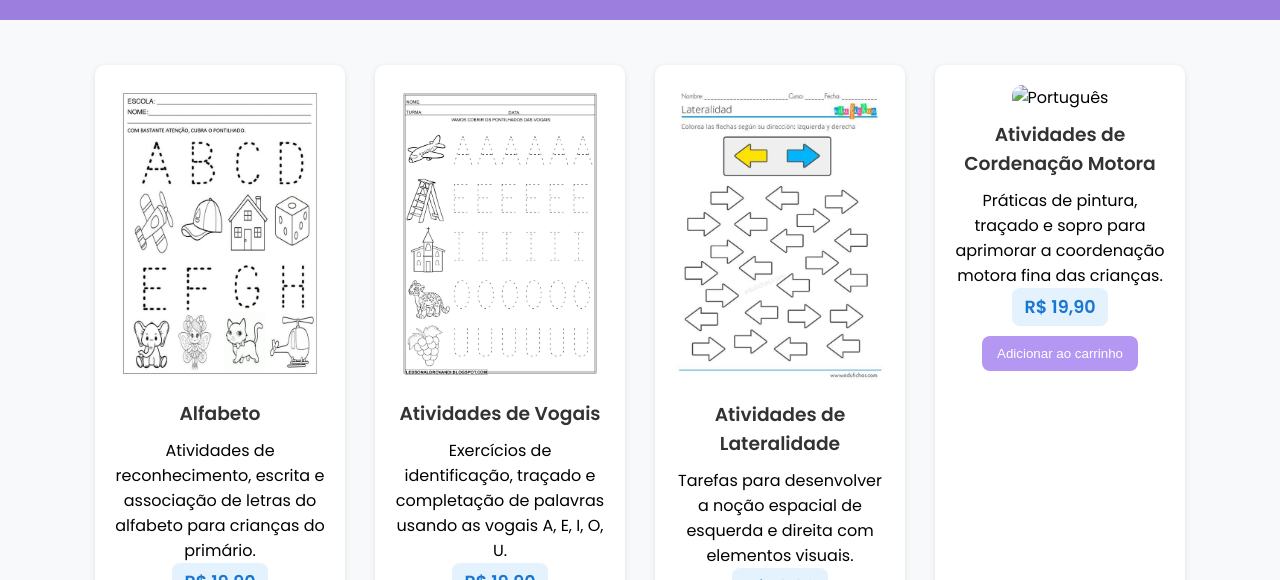
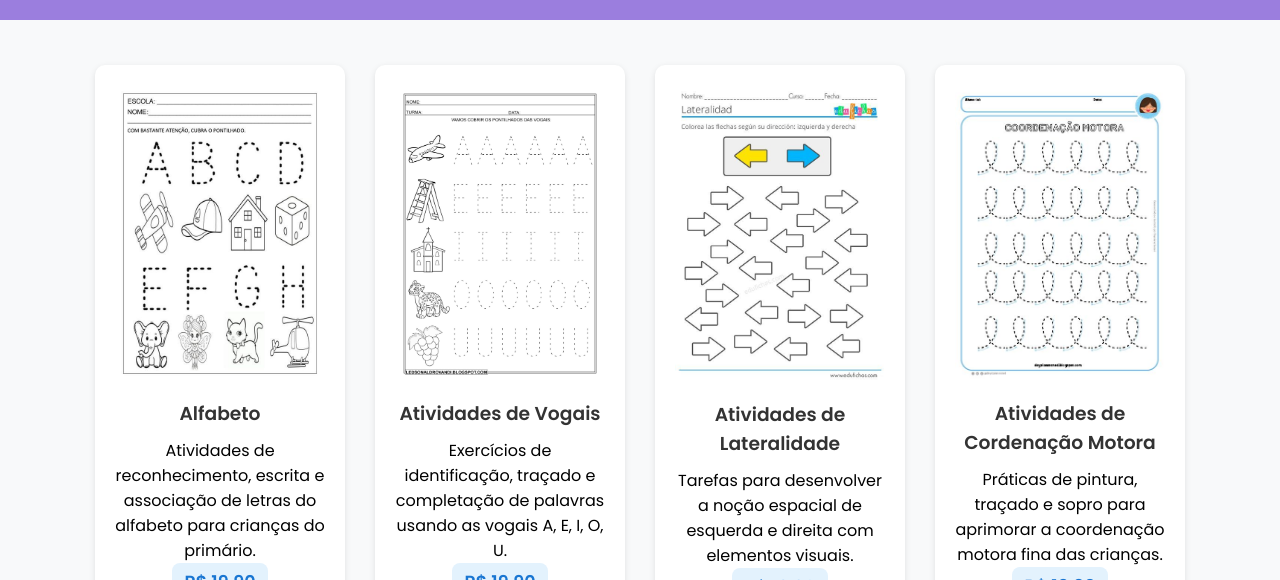
Before and after one commit to Shandiel/Atividades-escolares, a plain HTML site: page index.html in a window 1280 px wide. Shown: the part 113-693 px from the top of the page. Drawn offline with Linux system fonts and the light colour scheme.

Commit message:
Update index.html

```diff
--- a/index.html
+++ b/index.html
@@ -70,7 +70,7 @@
       </div>
 
       <div class="produto">
-        <img src="/imagens/cordenação motora.jpg" alt="Português">
+        <img src="imagens/cordenacao motora.jpg" alt="Português">
         <h3>Atividades de Cordenação Motora</h3>
         <p> Práticas de pintura, traçado e sopro para aprimorar a coordenação motora fina das crianças.</p>
         <span class="preco">R$ 19,90</span>
```
